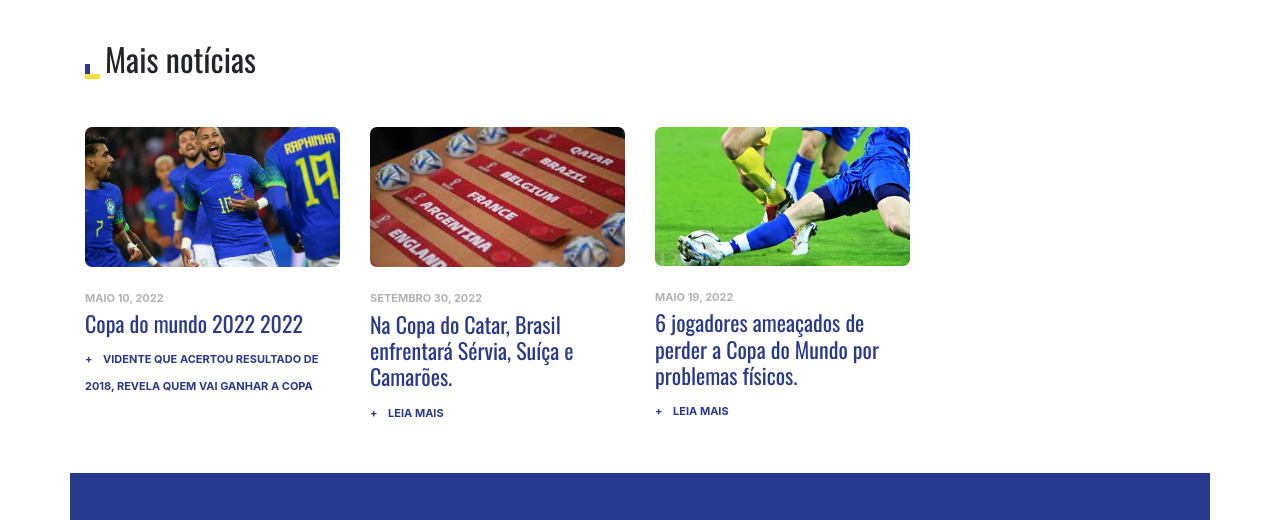
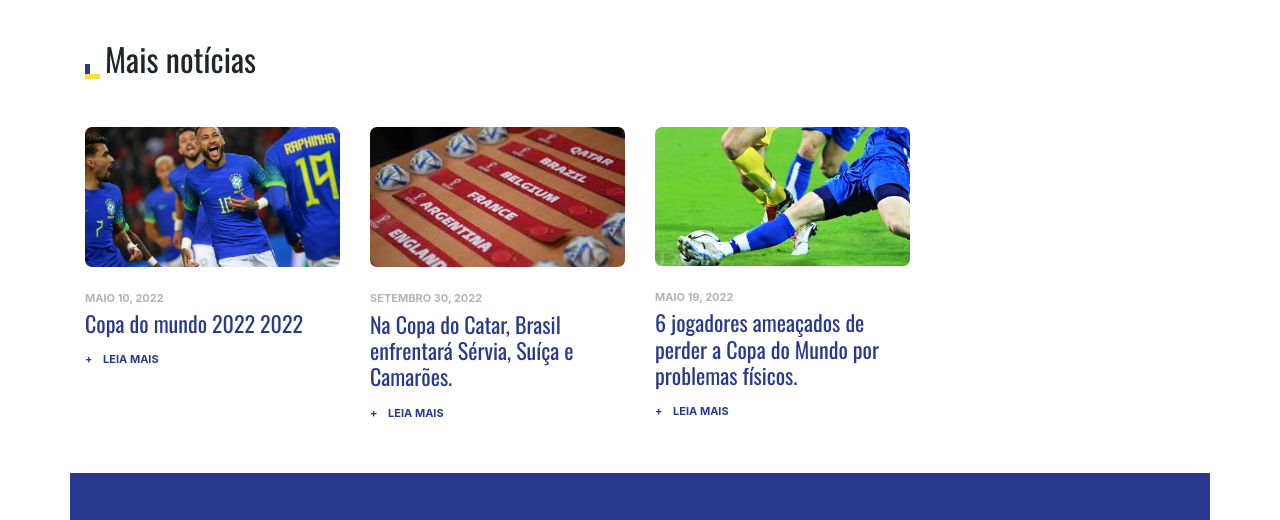
Before and after one commit to gabrielnavas/trabalho_dev_web_fipp, a plain HTML site: page index.html in a window 1280 px wide. Shown: the part 1174-1694 px from the top of the page. Drawn offline with nearby package versions, Linux system fonts and the light colour scheme; files whose address does not match are found by name.

Commit message:
correção form

```diff
--- a/index.html
+++ b/index.html
@@ -208,12 +208,14 @@
                 <div>
                   <span class="caption">Maio 10, 2022</span>
                   <h3>
-                    <a href="#">Copa do mundo 2022 2022</a>
+                    <a href="copa-do-mundo-2022-vidente-que-acertou-resultado-de-2018-revela-quem-vai-ganhar-a-copa-do-mundo-do-catar-video.html">Copa do mundo 2022 2022</a>
                   </h3>
                   <p class="mb-0">
                     <a href="copa-do-mundo-2022-vidente-que-acertou-resultado-de-2018-revela-quem-vai-ganhar-a-copa-do-mundo-do-catar-video.html" class="more">
-                      <span class="mr-2">+</span>
-                      Vidente que acertou resultado de 2018, revela QUEM VAI GANHAR a Copa
+                      <span class="mr-2">
+                        +
+                      </span>
+                      Leia mais
                     </a>
                   </p>
                 </div>
```
